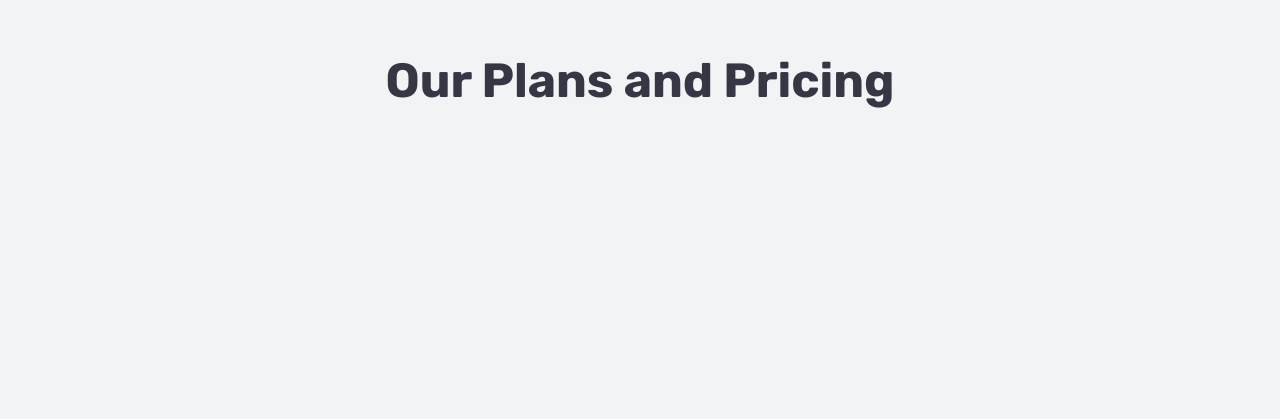
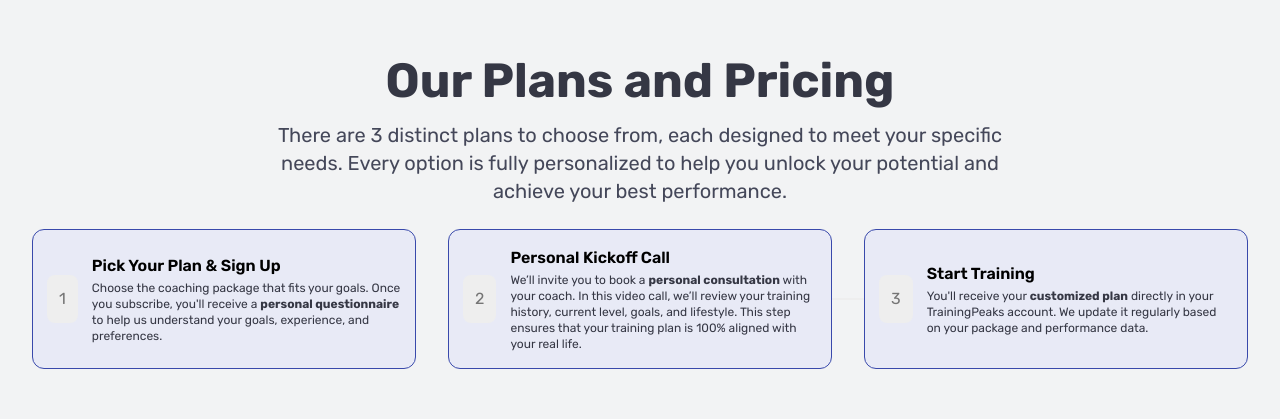
Before and after one commit to flaymond100/ventro-cycling, a Next.js app: page /contact in a window 1280 px wide. Shown: the part 1200-1619 px from the top of the page. Built offline with nearby package versions, Linux system fonts and the light colour scheme.

Commit message:
pricing page

```diff
--- a/src/app/prices.tsx
+++ b/src/app/prices.tsx
@@ -1,6 +1,7 @@
 "use client";
 
 import React, { useEffect } from "react";
+import { motion } from "framer-motion";
 
 export function Prices() {
   return (
@@ -21,14 +22,25 @@ export function Prices() {
           >
             Our Plans and Pricing
           </h1>
+          <div
+            style={{
+              color: "#444759",
+            }}
+            className="flex flex-col items-center justify-center"
+          >
+            <motion.p
+              initial={{ y: 80, opacity: 0 }}
+              animate={{ y: 0, opacity: 1 }}
+              transition={{ duration: 0.4 }}
+              className="font-normal text-xl max-w-3xl hidden md:block"
+            >
+              There are 3 distinct plans to choose from, each designed to meet
+              your specific needs. Every option is fully personalized to help
+              you unlock your potential and achieve your best performance.
+            </motion.p>
+            <br />
+            <Stepper />
 
-          <div className="flex flex-col items-center justify-center">
-            {/* <p className="leter-spacing-1 text-xl max-w-3xl">
-              There are 3 distinct plans to choose from, each designed to meet
-              your specific needs. Every option is fully personalized to help you
-              unlock your potential and achieve your best performance.
-            </p>
-            <br /> */}
             {/* <p className="leter-spacing-1 text-xl max-w-3xl">
               Sign up for a free 7-day trial, and we'll connect with you within
               24 hours for a personal chat to set up everything you need to
@@ -36,9 +48,13 @@ export function Prices() {
             </p> */}
           </div>
         </div>
-        <div>
+        <motion.div
+          initial={{ scale: 0.9, opacity: 0 }}
+          animate={{ scale: 1, opacity: 1 }}
+          transition={{ delay: 1.2, duration: 0.6 }}
+        >
           <StripePricingTable />
-        </div>
+        </motion.div>
       </div>
     </section>
   );
@@ -62,4 +78,106 @@ export const StripePricingTable = () => {
   });
 };
 
+const Stepper = () => {
+  return (
+    <ol
+      style={{
+        color: "#353744",
+      }}
+      className="md:flex items-center w-full space-y-8 md:space-y-0 md:space-x-8"
+    >
+      <motion.li
+        initial={{ y: 80, opacity: 0 }}
+        animate={{ y: 0, opacity: 1 }}
+        transition={{ duration: 0.8 }}
+        className="relative flex-1 min-w-[280px] min-h-[120px] after:content-['']  after:w-0.5 after:h-full lg:after:h-0.5 lg:after:w-full lg:after:top-1/2 lg:after:left-full lg:after:-translate-y-1/2"
+      >
+        <div className="flex text-left items-center justify-center gap-8 w-full max-w-sm">
+          <div className="flex min-h-[140px] items-center gap-3.5 bg-indigo-50 p-3.5 rounded-xl relative z-10 border border-indigo-600 w-full">
+            <div className="rounded-lg bg-gray-200 flex items-center justify-center">
+              <span className="text-gray-600 p-3">1</span>
+            </div>
+            <div className=" flex items-start rounded-md justify-center flex-col ">
+              <h6 className="text-base font-semibold text-black mb-0.5">
+                Pick Your Plan & Sign Up
+              </h6>
+              <p
+                style={{
+                  color: "#353744",
+                }}
+                className="text-xs font-normal"
+              >
+                Choose the coaching package that fits your goals. Once you
+                subscribe, you'll receive a{" "}
+                <strong>personal questionnaire</strong> to help us understand
+                your goals, experience, and preferences.
+              </p>
+            </div>
+          </div>
+        </div>
+      </motion.li>
+      <motion.li
+        initial={{ opacity: 0 }}
+        animate={{ opacity: 1 }}
+        transition={{ delay: 0.4, duration: 0.8 }}
+        className="relative flex-1 min-w-[280px] min-h-[120px] after:content-['']  after:w-0.5 after:h-full after:bg-gray-200 after:inline-block after:absolute after:-bottom-12 after:left-1/2 lg:after:h-0.5 lg:after:w-full lg:after:top-1/2 lg:after:left-full lg:after:-translate-y-1/2"
+      >
+        <div className="flex text-left items-center justify-center gap-8 w-full max-w-sm">
+          <div className="flex min-h-[140px] items-center gap-3.5 bg-indigo-50 p-3.5 rounded-xl relative z-10 border border-indigo-600 w-full">
+            <div className="rounded-lg bg-gray-200 flex items-center justify-center">
+              <span className="text-gray-600 p-3">2</span>
+            </div>
+            <div className=" flex items-start rounded-md justify-center flex-col">
+              <h6 className="text-base font-semibold text-black mb-0.5">
+                Personal Kickoff Call
+              </h6>
+              <p
+                style={{
+                  color: "#353744",
+                }}
+                className="text-xs font-normal"
+              >
+                We’ll invite you to book a{" "}
+                <strong>personal consultation</strong> with your coach. In this
+                video call, we’ll review your training history, current level,
+                goals, and lifestyle. This step ensures that your training plan
+                is 100% aligned with your real life.
+              </p>
+            </div>
+          </div>
+        </div>
+      </motion.li>
+      <motion.li
+        initial={{ opacity: 0, y: 30 }}
+        animate={{ opacity: 1, y: 0 }}
+        transition={{ delay: 0.6, duration: 0.8 }}
+        className="relative flex-1 min-w-[280px] "
+      >
+        <div className="flex text-left items-center justify-center gap-8 w-full max-w-sm ">
+          <div className="flex min-h-[140px] items-center gap-3.5 bg-indigo-50 p-3.5 rounded-xl relative z-10 border border-indigo-600 w-full">
+            <div className="rounded-lg bg-gray-200 flex items-center justify-center">
+              <span className="text-gray-600 p-3">3</span>
+            </div>
+            <div className=" flex items-start rounded-md justify-center flex-col ">
+              <h6 className="text-base font-semibold text-black mb-0.5">
+                Start Training
+              </h6>
+              <p
+                style={{
+                  color: "#353744",
+                }}
+                className="text-xs font-normal"
+              >
+                You'll receive your <strong>customized plan</strong> directly in
+                your TrainingPeaks account. We update it regularly based on your
+                package and performance data.
+              </p>
+            </div>
+          </div>
+        </div>
+      </motion.li>
+    </ol>
+  );
+};
+
 export default Prices;
--- a/src/components/navbar.tsx
+++ b/src/components/navbar.tsx
@@ -15,22 +15,22 @@ const NAV_MENU = [
     name: "Plans and Pricing",
     href: "/plans-and-pricing",
   },
-  // {
-  //   name: "Team Coaching",
-  //   href: "/team-coaching",
-  // },
+  {
+    name: "Team Coaching",
+    href: "/team-coaching",
+  },
   {
     name: "FTP Calculator",
     href: "/ftp-calculator",
   },
+  {
+    name: "Testimonials",
+    href: "/testimonials",
+  },
   // {
-  //   name: "Our Trainers",
-  //   href: "/trainers",
+  //   name: "About Us",
+  //   href: "/about-us",
   // },
-  {
-    name: "About Us",
-    href: "/about-us",
-  },
   {
     name: "Contact",
     href: "/contact",
```
